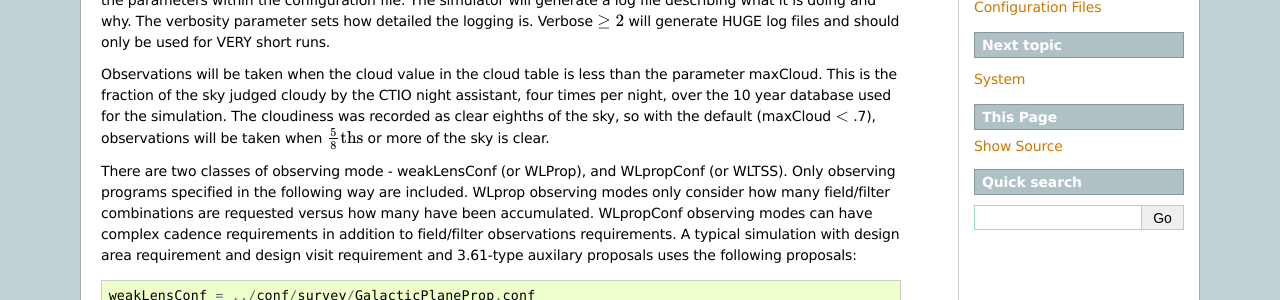
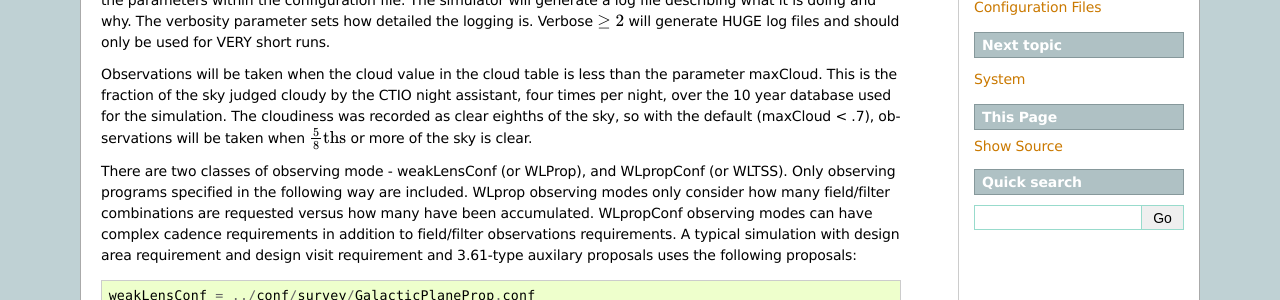
Before and after one commit to lsst-sims/legacy_sims_operations, a Sphinx documentation site: the page built from doc/source/survey.rst, in a window 1280 px wide and 900 px high. Shown: the part 305-605 px from the top of the window. Built offline with Sphinx 7.4.7, drawn with Linux system fonts in a browser that asks for light colours; formulas are drawn with MathJax 3.

Commit message:
Formatting changes

```diff
--- a/doc/source/architecture.rst
+++ b/doc/source/architecture.rst
@@ -73,7 +73,7 @@ Following table shows the columns of the Field table. This table stores the enti
 	| fieldEB  | double           | NO   |     | NULL    |                |
 	+----------+------------------+------+-----+---------+----------------+
 
-Output tables in OpSim
+Output Tables in OpSim
 ----------------------
 
 Following table shows the columns of the Session table. This is the driver table of an OpSim run. A new table entry is created for every OpSim run and is stored in this table. All output tables have a foreign key relationship with this table and output data is identified primarily using the sessionID column of this table. ::
--- a/doc/source/survey.rst
+++ b/doc/source/survey.rst
@@ -10,7 +10,7 @@ LSST.conf
 
 LSST.conf is the primary setup file which specifies the observing modes to be used in this simulation. It also sets parameters such as the length of the run, the site specific configuation file, and specifies all other configuration file names and database table names.   In general, the only parameters you should change in LSST.conf are the run length and what observing modes/proposals are going to be used in the simulation.  There are short descriptions of the parameters within the configuration file.  The simulator will generate a log file describing what it is doing and why. The verbosity parameter sets how detailed the logging is.  Verbose :math:`\ge 2` will generate HUGE log files and should only be used for VERY short runs.
 
-Observations will be taken when the cloud value in the cloud table is less than the parameter maxCloud.  This is the fraction of the sky judged cloudy by the CTIO night assistant, four times per night, over the 10 year database used for the simulation.  The cloudiness was recorded as clear eighths of the sky, so with the default (maxCloud :math:`\lt` .7), observations will be taken when :math:`\frac{5}{8}\rm ths`  or more of the sky is clear.
+Observations will be taken when the cloud value in the cloud table is less than the parameter maxCloud.  This is the fraction of the sky judged cloudy by the CTIO night assistant, four times per night, over the 10 year database used for the simulation.  The cloudiness was recorded as clear eighths of the sky, so with the default (maxCloud < .7), observations will be taken when :math:`\frac{5}{8}\rm ths`  or more of the sky is clear.
 
 
 There are two classes of observing mode - weakLensConf (or WLProp), and WLpropConf (or WLTSS). Only observing programs specified in the following way are included.  WLprop observing modes only consider how many field/filter combinations are requested versus how many have been accumulated.  WLpropConf observing modes can have complex cadence requirements in addition to field/filter observations requirements.  A typical simulation with design area requirement and design visit requirement and 3.61-type auxilary proposals uses the following proposals::
```
